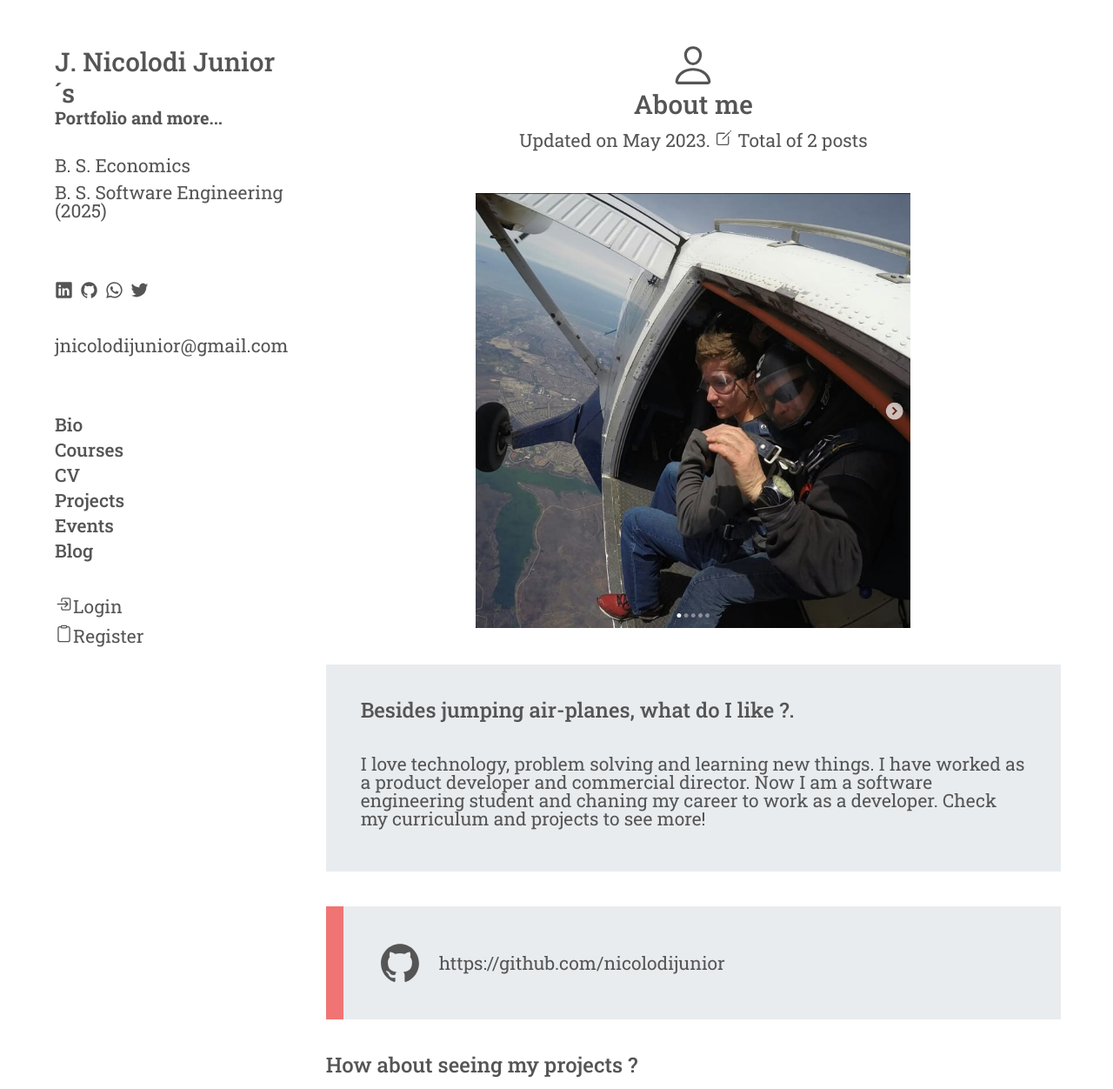
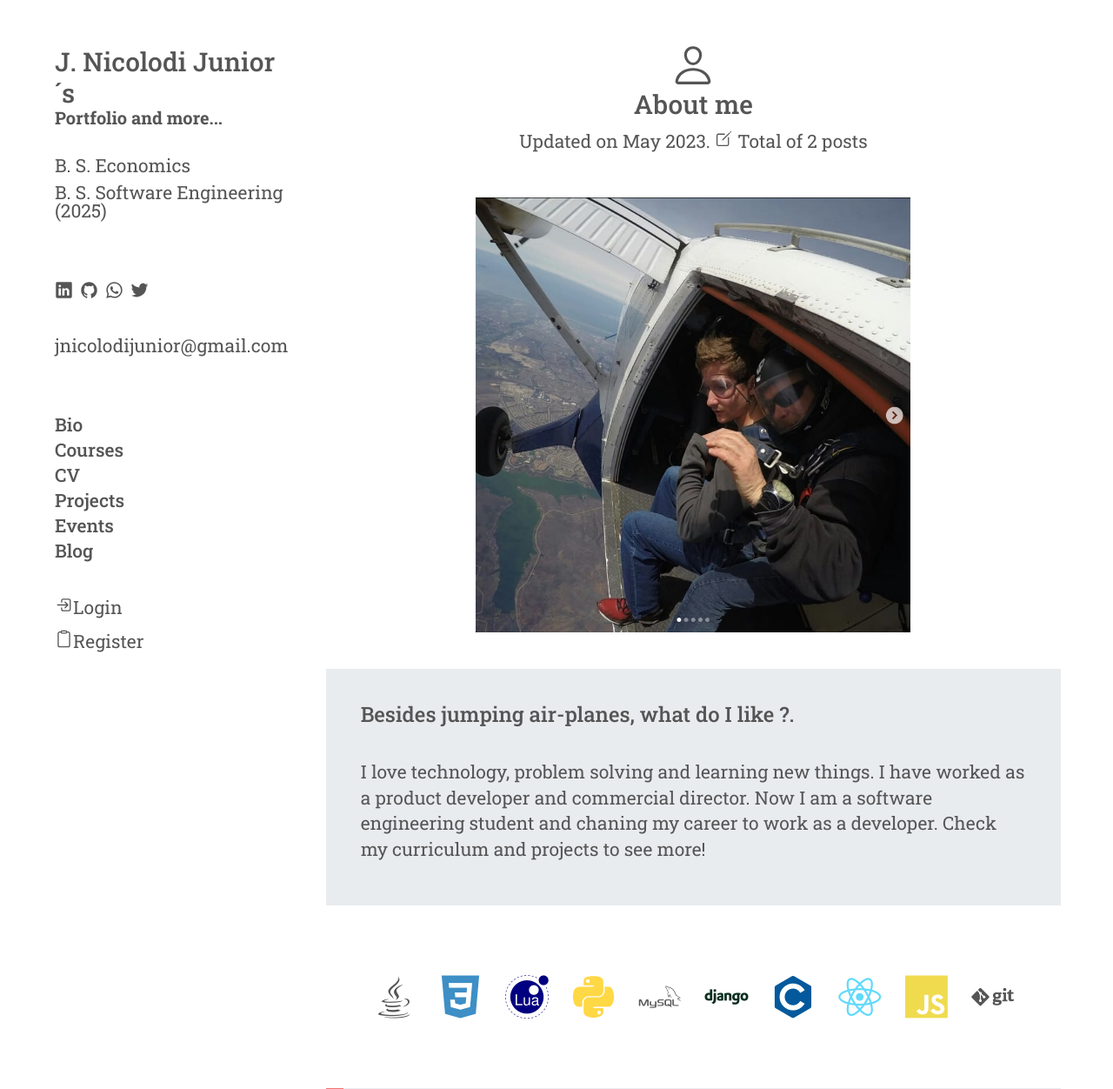
Before and after one commit to nicolodijunior/aboutme, a Django app: page /myhome/ in a window 1280 px wide. Shown: the top 1252 px of the page at 87% size. Run offline with Django 4.2, Linux system fonts and the light colour scheme; data comes from the database, SQL or seed files in the repository.

Commit message:
Bio page with last projects function ready

```diff
--- a/myhome/static/myhome/style.css
+++ b/myhome/static/myhome/style.css
@@ -71,7 +71,7 @@
 .page-container {
     display: flex;
     justify-content: center;
-    max-width: 120rem;
+    width: 120rem;
     margin: 3rem auto 0;
 }
 
@@ -83,6 +83,12 @@
 a:hover, a:active {
     text-decoration: none;
     color: #f07474;
+}
+
+p{
+    margin: 1rem 0 1rem 0;
+    font-size: 2.1rem;
+    line-height: 1.4;
 }
 
 /* ASIDE */
@@ -110,10 +116,7 @@
     font-weight: 400;
 }
 
-p{
-    margin: 1rem 0 1rem 0;
-    font-size: 2.1rem;
-}
+
 
 ul {
     margin-top: 7rem;
@@ -137,6 +140,12 @@
     padding: 2rem;
 }
 
+.language-icons{
+    display: flex;
+    font-size: 5rem;
+    justify-content:space-around;
+}
+
 .bio-img {
     max-width: 500px;
     margin-top: 4rem;
@@ -150,17 +159,20 @@
     column-gap: 2rem;
 }
 
-.post-mini-item img {
-    width:100%;
-    display: block;
-}
-
 .post-mini-item {
     margin-top: 4rem;
     box-shadow: 0 1.2rem 2.4rem rgba(0, 0, 0, 0.075);
     transition: all 0.4s;
     background-color: #f7f7f7;
+    max-width: 33%;
 }
+
+.post-mini-item img {
+    max-width: 100%;
+    min-height: 200px;
+}
+
+
 
 .post-mini-item:hover {
     transform: translateY(-1.2rem);
@@ -226,9 +238,15 @@
     margin-bottom:4rem;
 }
 
+.blog-languages {
+    margin-bottom:4rem;
+    font-size: 10rem;
+    padding: 4rem;
+
+}
+
 .blog-img img{
     max-width: 100%;
-
 }
 
 .blog-text {
--- a/myhome/templates/myhome/index.html
+++ b/myhome/templates/myhome/index.html
@@ -11,15 +11,48 @@
     <h2>Besides jumping air-planes, what do I like ?.</h2>
     <p>I love technology, problem solving and learning new things. I have worked as a product developer and commercial director. Now I am a software engineering student and chaning my career to work as a developer. Check my curriculum and projects to see more!</p>
 </div>
+<div class="blog-languages">
+<!--     <h2>Here You will find projects developed with</h2>
+ -->    <div class="language-icons">
+        <i class="devicon-java-plain"></i>
+        <i class="devicon-css3-plain colored"></i>
+        <i class="devicon-lua-plain-wordmark colored"></i>
+        <i class="devicon-python-plain colored"></i>
+        <i class="devicon-mysql-plain-wordmark"></i>
+        <i class="devicon-django-plain-wordmark colored"></i>
+        <i class="devicon-c-plain colored"></i>
+        <i class="devicon-react-original colored"></i>
+        <i class="devicon-javascript-plain colored"></i>
+        <i class="devicon-git-plain-wordmark"></i>
+    </div>
+</div>
 <div class="blog-github-link">
     <ion-icon class ="github-icon" name="logo-github"></ion-icon>
-    <p>https://github.com/nicolodijunior</p>
+    <p><a href="https://github.com/nicolodijunior" target="_bank">https://github.com/nicolodijunior</a></p>
 </div>
 
 
 
-<h2>How about seeing my projects ?</h2>
+<h2>Last projects</h2>
 
+<div class="posts-miniatures">
+{% for p in last_posts %}
+    <div class="post-mini-item">
+        <img src="{{p.img_path}}">
+        <span class="post-mini-details">{{p.date_time}}</span>
+        <h5>Tags: {{p.tags}}</h5>
+        <p class="post-mini-text"> <b>{{p.title}}:</b>   {{ p.text|truncatewords:12 }} </p>
+        <p class="post-mini-text"><a href="{% url 'post' %}"><ion-icon name="add-circle-outline"></ion-icon> veja mais</a></p>
+    </div>
+{% endfor %}
+<div class="post-mini-item">
+    <img src="http://cbissn.ibict.br/images/phocagallery/galeria2/thumbs/phoca_thumb_l_image03_grd.png">
+    <span class="post-mini-details">10 MAY 2023 - Network</span>
+    <h5>Developed with Python, Javascript, CSS and HTML</h5>
+    <p class="post-mini-text">Este projeto foi desenvolvido para o curso cs 50 w, e consiste em uma rede social. </p>
+    <a class=post-mini-text href=""><ion-icon name="add-circle-outline"></ion-icon> See more</a>
+</div>
+</div><!--
 <div class="posts-miniatures">
     <div class="post-mini-item">
         <img src="http://cbissn.ibict.br/images/phocagallery/galeria2/thumbs/phoca_thumb_l_image03_grd.png">
@@ -41,7 +74,7 @@
         <h5>Developed with Python, Javascript, CSS and HTML</h5>
         <p class="post-mini-text">Este projeto foi desenvolvido para o curso cs 50 w, e consiste em uma rede social. </p>
         <p>veja mais</p>
-    </div>
+    </div> -->
 
 </div>
 {% endblock %}
--- a/myhome/templates/myhome/layout.html
+++ b/myhome/templates/myhome/layout.html
@@ -9,6 +9,7 @@
     <link href="{% static 'myhome/style.css' %}" rel="stylesheet">
     <link rel="preconnect" href="https://fonts.googleapis.com">
     <link rel="preconnect" href="https://fonts.gstatic.com" crossorigin>
+    <link rel="stylesheet" href="https://cdn.jsdelivr.net/gh/devicons/devicon@v2.15.1/devicon.min.css">
     <link href="https://fonts.googleapis.com/css2?family=Roboto+Slab:wght@400;500;600;700&display=swap" rel="stylesheet">
     {% block script %}
          <script src="{% static 'myhome/myhome.js' %}"></script>
--- a/myhome/urls.py
+++ b/myhome/urls.py
@@ -11,4 +11,5 @@
     path("blog/all/like_post/<int:post_id>", views.like_post, name="like_post"),
     path("blog/all/update_post/<int:post_id>", views.update_post, name="update_post"),
     path("blog/all/comment/<int:post_id>", views.comment, name="comment"),
+    path("post", views.post, name="post"),
 ]
--- a/myhome/views.py
+++ b/myhome/views.py
@@ -14,9 +14,20 @@
 
 def index(request):
     posts_qty = Post.objects.all().count()
+    last_posts = Post.objects.order_by("-id")[:3]
     return render(request, "myhome/index.html", {
         "posts_qty":posts_qty,
+        "last_posts":last_posts,
     })
+
+def post(request):
+    post_id = 1
+    posts = Post.objects.filter(id=post_id)
+    categories = Category.objects.all()
+    return render(request, "myhome/blog.html", {
+            "posts":posts,
+            "categories":categories,
+        })
 
 def blog(request, category):
 
```
